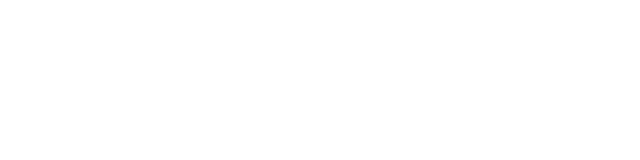
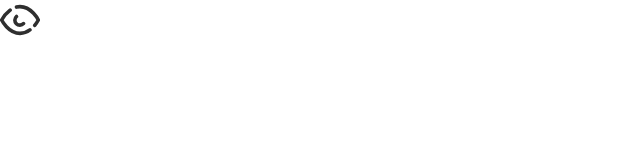
Before and after one commit to MaxBeliienko/50-85-front, a React (Vite) app: page / in a window 1280 px wide. Shown: the top 160 px of the page, without its empty margins (0-640 px from the left). Built offline with nearby package versions, Linux system fonts and the light colour scheme.

Commit message:
create icon.jsx
компонент icon.jsx + спрайт

```diff
--- a/src/App.jsx
+++ b/src/App.jsx
@@ -1,5 +1,11 @@
+import Icon from './components/Icon';
+
 function App() {
-  return <></>;
+  return (
+    <>
+      <Icon Iconsvg width={'40'} height={'40'} iconName="eye" styles={'logo'} />
+    </>
+  );
 }
 
 export default App;
--- /dev/null
+++ b/src/components/Icon.jsx
@@ -0,0 +1,11 @@
+import sprite from '../assets/sprite.svg';
+
+const Iconsvg = ({ width, height, iconName, styles }) => {
+  return (
+    <svg width={width} height={height} className={styles}>
+      <use href={`${sprite}#${iconName}`}></use>
+    </svg>
+  );
+};
+
+export default Iconsvg;
```
Also changed, not shown: src/assets/sprite.svg (added).
